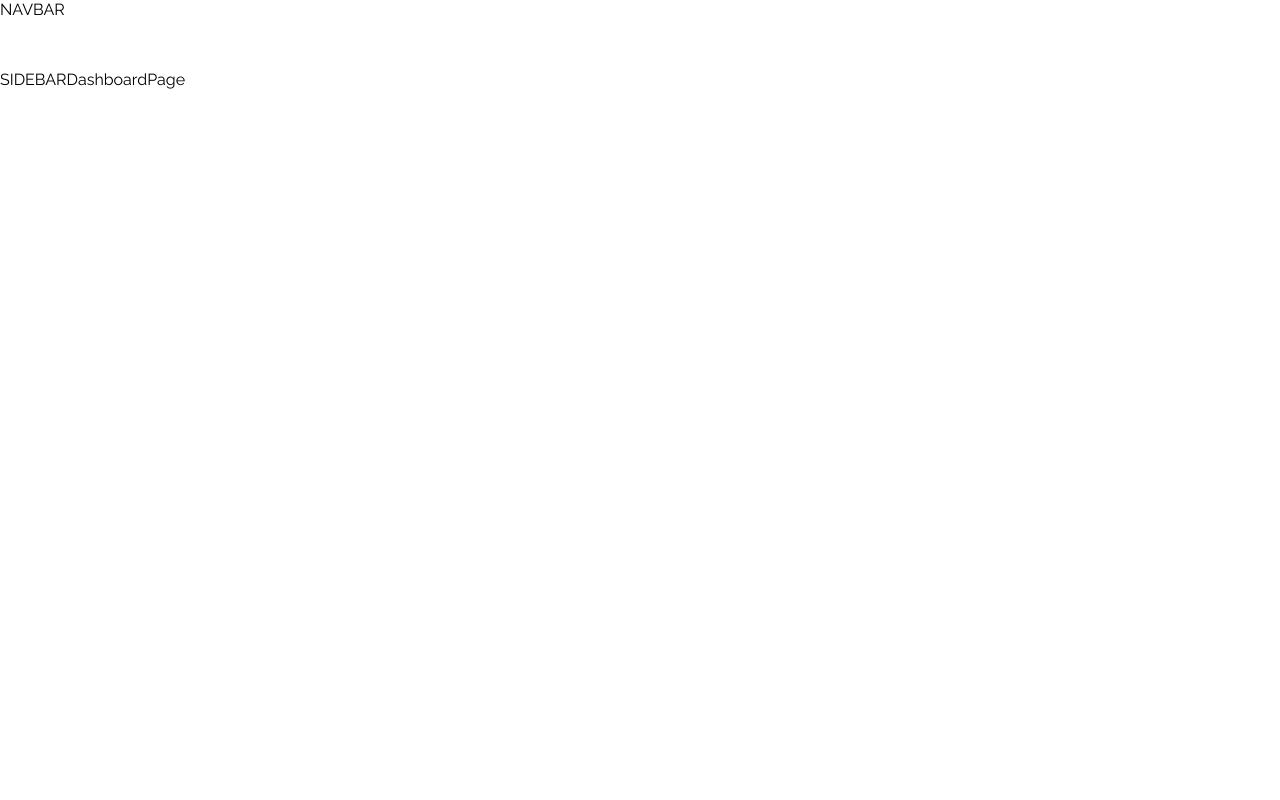
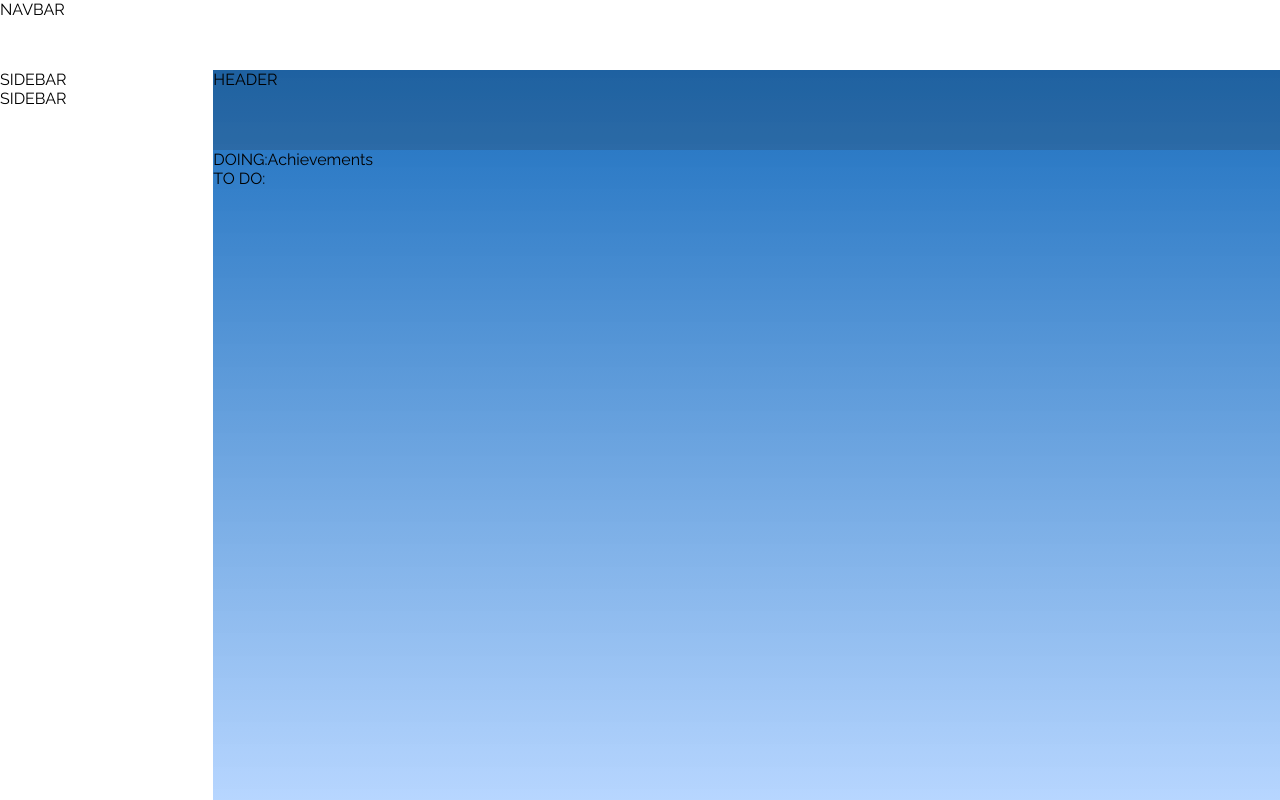
Before and after one commit to unsw-cse-comp3900-9900-23T2/capstone-project-3900w14aotis, a React (Create React App) app in the folder frontend/: page /otis/dashboard in a window 1280 px wide. Built offline with nearby package versions, Linux system fonts and the light colour scheme.

Commit message:
init-frontend: app layout structure

```diff
--- /dev/null
+++ b/frontend/src/components/Headerbar.jsx
@@ -0,0 +1,17 @@
+import React from "react";
+import { Box } from "@mui/material";
+
+const Headerbar = () => {
+  return (
+    <Box
+      sx={{
+        height: "5rem",
+        background: "rgba(49, 49, 49, 0.20)",
+      }}
+    >
+      HEADER
+    </Box>
+  );
+};
+
+export default Headerbar;
--- a/frontend/src/components/Sidebar.jsx
+++ b/frontend/src/components/Sidebar.jsx
@@ -1,7 +1,20 @@
 import React from "react";
+import { Box } from "@mui/material";
 
 const Sidebar = () => {
-  return <div>SIDEBAR</div>;
+  return (
+    <Box
+      sx={{
+        display: "flex",
+        flex: "1",
+        flexDirection: "column",
+        minHeight: "calc(100vh - 70px)",
+      }}
+    >
+      <Box>SIDEBAR</Box>
+      <Box>SIDEBAR</Box>
+    </Box>
+  );
 };
 
 export default Sidebar;
--- a/frontend/src/home/DashboardPage.jsx
+++ b/frontend/src/home/DashboardPage.jsx
@@ -1,6 +1,35 @@
 import React from "react";
+import { Box } from "@mui/material";
+import Headerbar from "../components/Headerbar";
 
 const DashboardPage = () => {
-  return <div>DashboardPage</div>;
+  return (
+    <Box
+      sx={{
+        display: "flex",
+        flexDirection: "column",
+        width: "100%",
+        minHeight: "calc(100vh - 70px)",
+      }}
+    >
+      <Headerbar />
+      <Box
+        sx={{
+          display: "flex",
+        }}
+      >
+        <Box
+          sx={{
+            display: "flex",
+            flexDirection: "column",
+          }}
+        >
+          <Box>DOING:</Box>
+          <Box>TO DO:</Box>
+        </Box>
+        <Box>Achievements</Box>
+      </Box>
+    </Box>
+  );
 };
 export default DashboardPage;
--- a/frontend/src/layouts/AppLayout.jsx
+++ b/frontend/src/layouts/AppLayout.jsx
@@ -6,12 +6,22 @@ import { Box } from "@mui/material";
 const AppLayout = () => {
   const boxSx = {
     display: "flex",
-    height: "calc(100vh - 70px)",
+    minHeight: "calc(100vh - 70px)",
   };
   return (
     <Box sx={boxSx}>
       <Sidebar />
-      <Outlet />
+      <Box
+        sx={{
+          display: "flex",
+          flex: "5",
+          background:
+            "linear-gradient(0deg, rgba(171, 207, 255, 0.86) 0%, #0c65b8 100%)",
+          backgroundAttachment: "fixed",
+        }}
+      >
+        <Outlet />
+      </Box>
     </Box>
   );
 };
```
Also changed, not shown: 2 other files (tests, documents, lock files or other folders).
